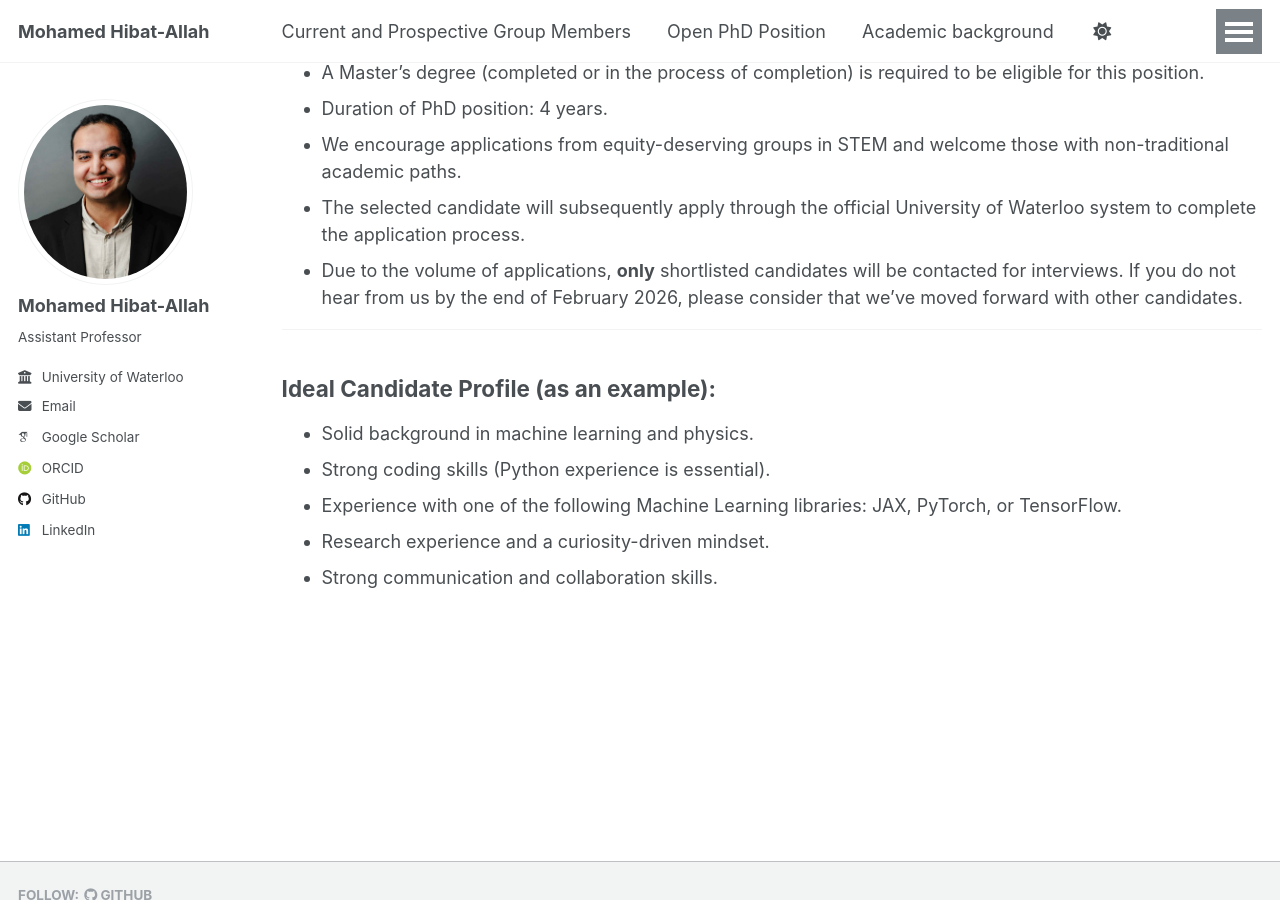
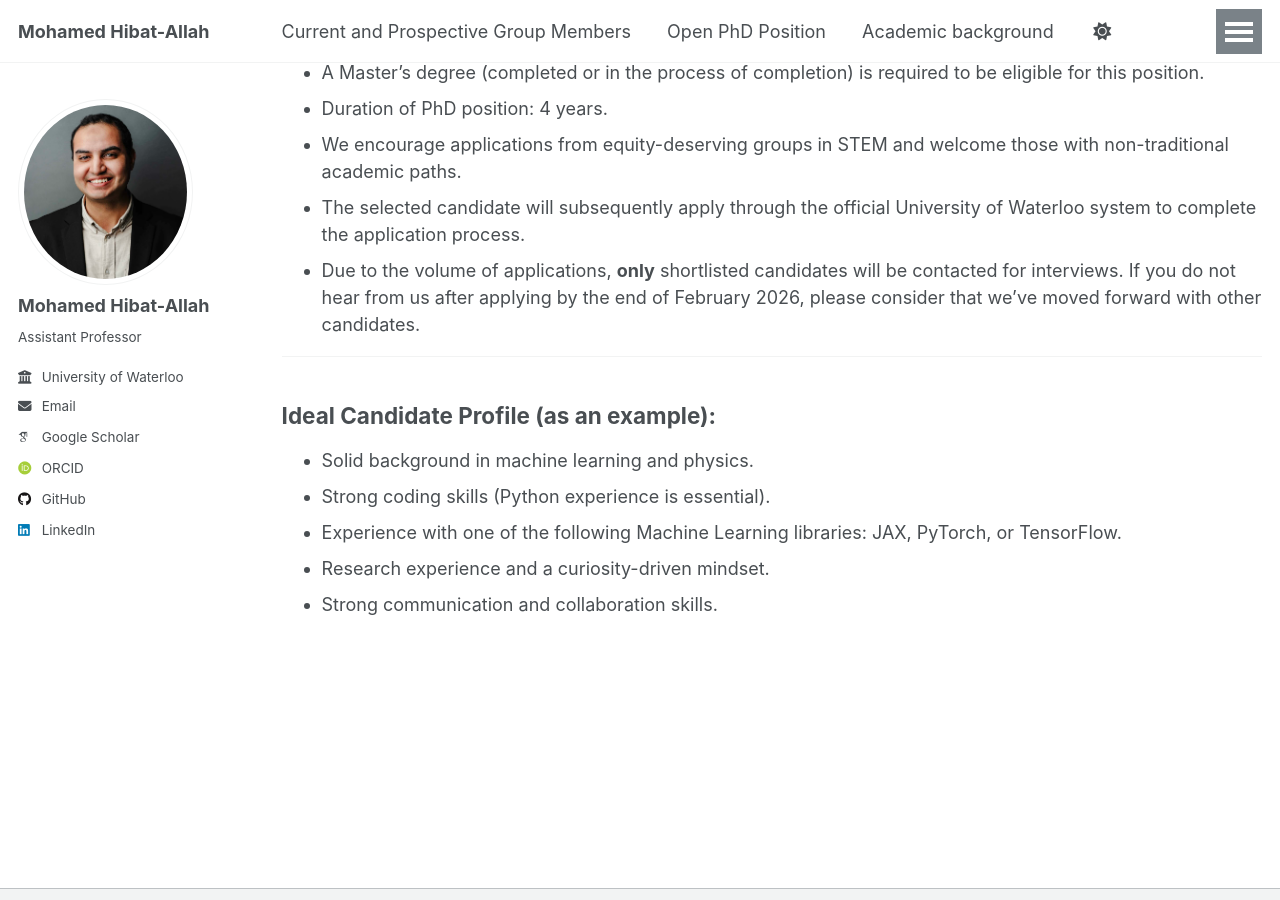
Before and after one commit to mhibatallah/mhibatallah.github.io, a Jekyll site: the page built from _pages/PhDPosition.md, in a window 1280 px wide and 900 px high, scrolled down 1147 px. Built offline with Jekyll 4.4.1, drawn with Linux system fonts in a browser that asks for light colours; some web fonts are replaced; a script that is not in the unit is left out.

Commit message:
update PhD position

```diff
--- a/_pages/PhDPosition.md
+++ b/_pages/PhDPosition.md
@@ -42,7 +42,7 @@ For questions about the application and required documents, candidates can reach
 * Duration of PhD position: 4 years.
 * We encourage applications from equity-deserving groups in STEM and welcome those with non-traditional academic paths.
 * The selected candidate will subsequently apply through the official University of Waterloo system to complete the application process.
-* Due to the volume of applications, **only** shortlisted candidates will be contacted for interviews. If you do not hear from us by the end of February 2026, please consider that we’ve moved forward with other candidates.
+* Due to the volume of applications, **only** shortlisted candidates will be contacted for interviews. If you do not hear from us after applying by the end of February 2026, please consider that we’ve moved forward with other candidates.
 
 ---
 
```
